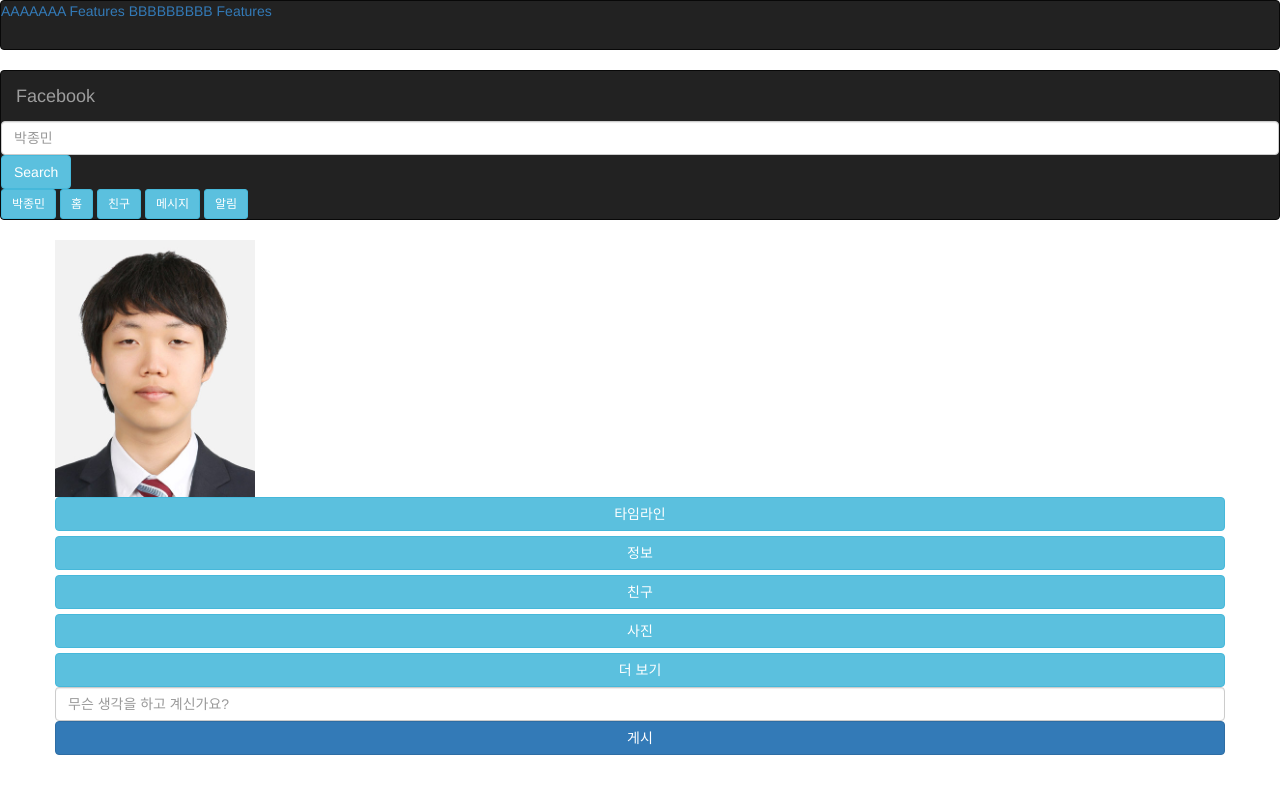
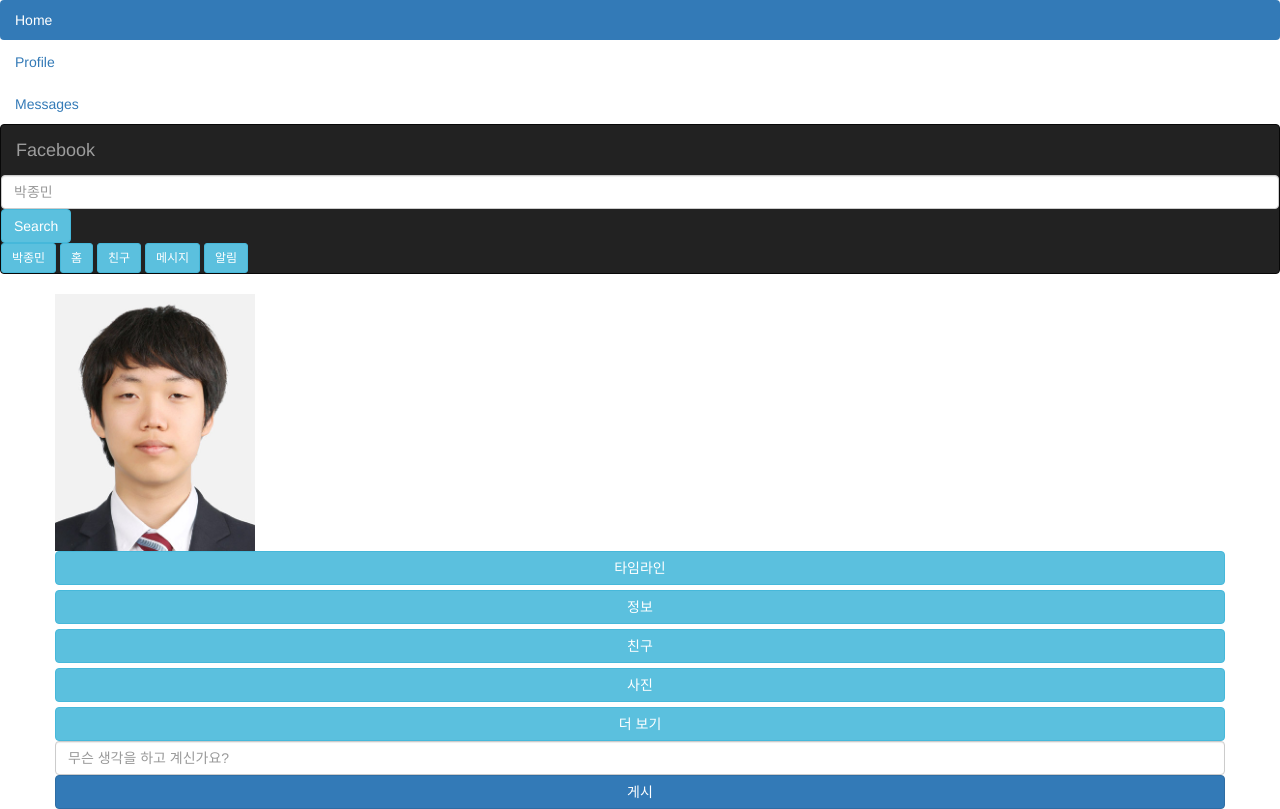
Before and after one commit to qkrwhdals/qkrwhdals.github.io, a plain HTML site: page index.html in a window 1280 px wide. Drawn offline with nearby package versions, Linux system fonts and the light colour scheme.

Commit message:
ㅁㄴㅇ

```diff
--- a/index.html
+++ b/index.html
@@ -9,12 +9,11 @@
     <link rel="stylesheet" href="./css/bootstrap.min.css"
   </head>
   <body>
-    <nav class="navbar navbar-inverse bg-primary">
-        <a class="nav-link" href="#">AAAAAAA</a>
-        <a class="nav-link" href="#">Features</a>
-        <a class="nav-link" href="#">BBBBBBBBB</a>
-        <a class="nav-link" href="#">Features</a>
-    </nav>
+    <ul class="nav nav-pills nav-stacked">
+        <li role="presentation" class="active"><a href="#">Home</a></li>
+        <li role="presentation"><a href="#">Profile</a></li>
+        <li role="presentation"><a href="#">Messages</a></li>
+    </ul>
     <nav class="navbar navbar-toggleable-md navbar-inverse bg-primary fixed-top">
         <a class="navbar-brand" href="#">Facebook</a>
         <div class="col-5">
```
